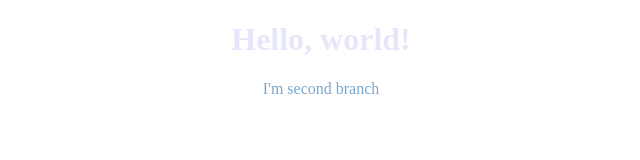
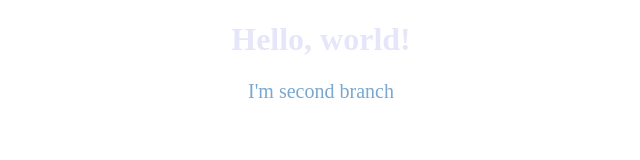
Before and after one commit to marfuzzi/ya_test_git, a plain HTML site: page index.html in a window 1280 px wide. Shown: the full height of the page, 319-959 px from the left. Drawn offline with Linux system fonts and the light colour scheme.

Commit message:
change style.css

```diff
--- a/style.css
+++ b/style.css
@@ -5,5 +5,6 @@ h1 {
 
 .branch {
     color:rgb(121, 167, 207);
-    text-align: center
+    text-align: center;
+    font-size: 20px;
 }
```
